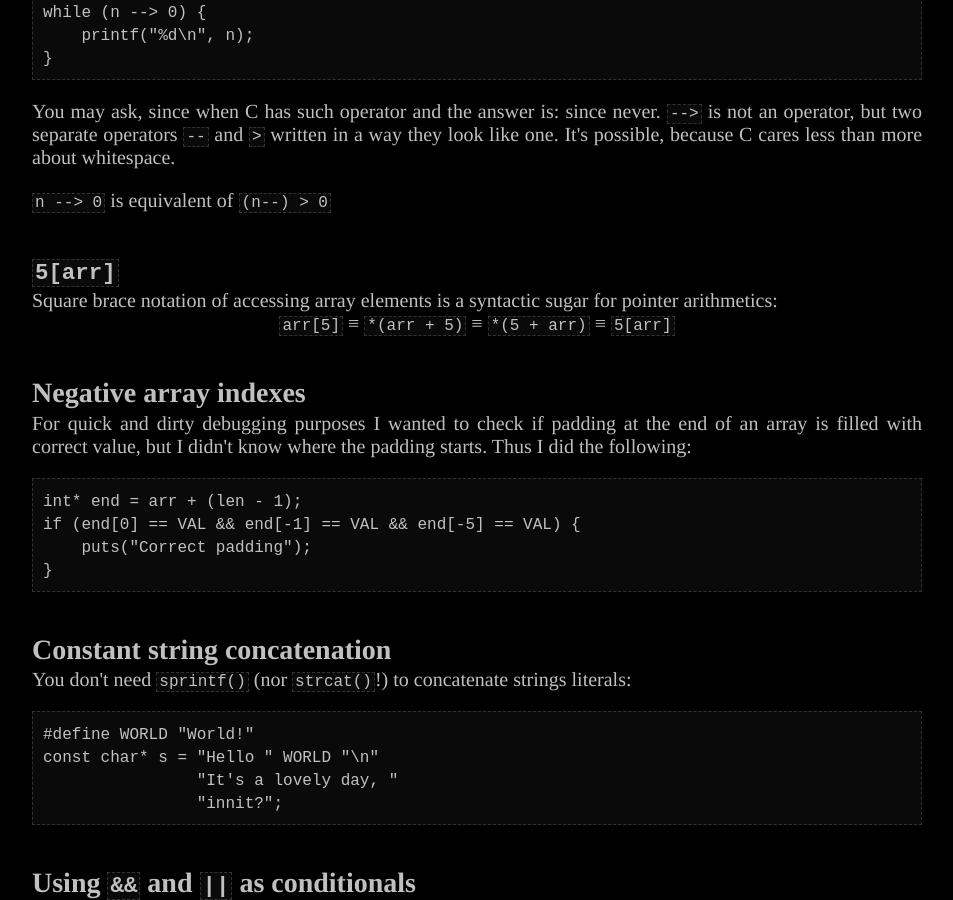
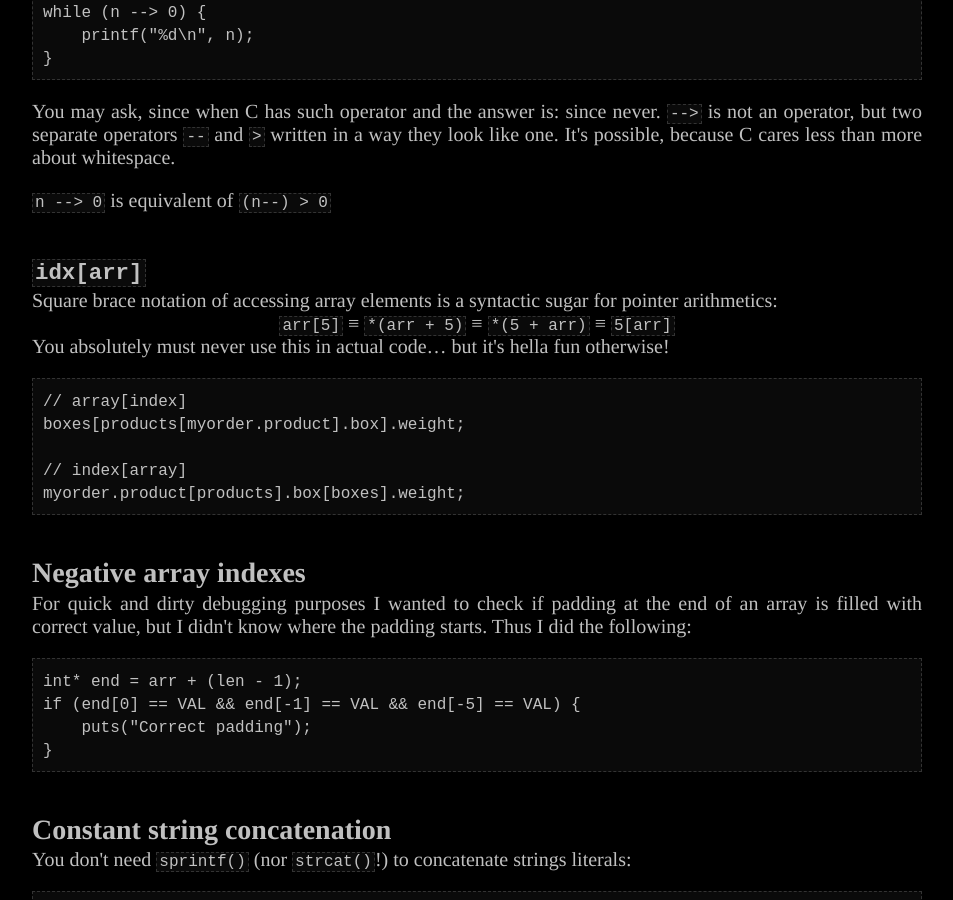
Before and after one commit to Jorenar/blog, a Jekyll site: the page built from _posts/2023-02-19-less-known-c.md, in a window 1280 px wide and 900 px high, scrolled down 9495 px. Shown: the whole window, without its empty margins (163-1116 px from the left). Built offline with Jekyll 4.4.1, drawn with Linux system fonts in a browser that asks for light colours.

Commit message:
deploy: 074b8bfeb00dee8b4ed7332e465cc00c110faa91

````diff
--- a/_posts/2023-02-19-less-known-c.md
+++ b/_posts/2023-02-19-less-known-c.md
@@ -408,13 +408,23 @@ about whitespace.
 
 `n --> 0` is equivalent of `(n--) > 0`
 
-## `5[arr]`
+## `idx[arr]`
 
 Square brace notation of accessing array elements is a syntactic sugar for pointer arithmetics:
 
 <div markdown="1" style="width:100%; text-align:center">
 `arr[5]` &equiv; `*(arr + 5)` &equiv; `*(5 + arr)` &equiv; `5[arr]`
 </div>
+
+You absolutely must never use this in actual code... but it's hella fun otherwise!
+
+```c
+// array[index]
+boxes[products[myorder.product].box].weight;
+
+// index[array]
+myorder.product[products].box[boxes].weight;
+```
 
 ## Negative array indexes
 
````
